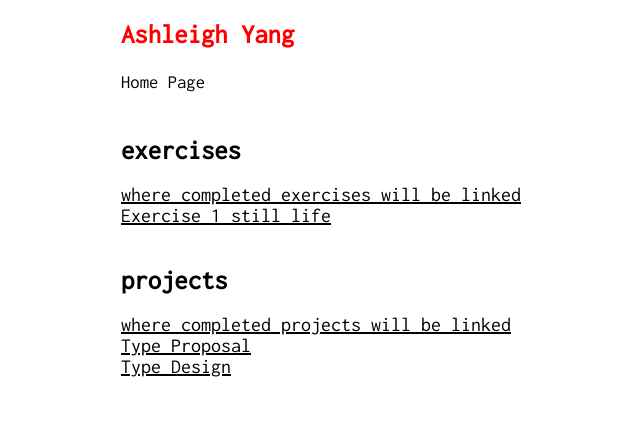
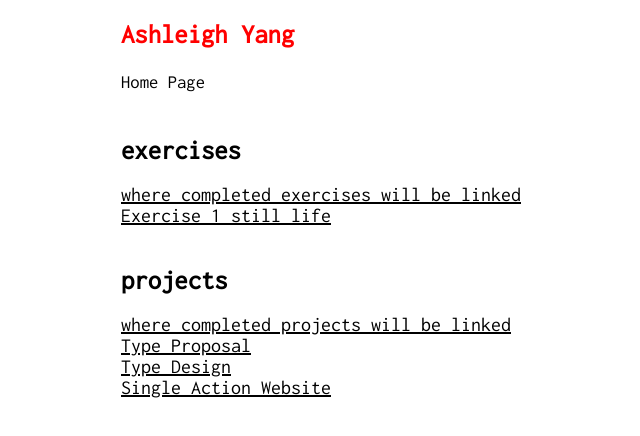
Before and after one commit to Ashleighyang/Interactive2, a plain HTML site: page index.html in a window 1280 px wide. Shown: the whole page, without its empty margins (269-909 px from the left). Drawn offline with Linux system fonts and the light colour scheme.

Commit message:
single action

```diff
--- a/index.html
+++ b/index.html
@@ -35,6 +35,7 @@
                 <li><a href="https://www.google.com" class="works">where completed projects will be linked</a></li>
                 <li><a href="Proposal.html" class="works">Type Proposal</a></li>
                 <li><a href="Type Design.html" class="works">Type Design</a></li>
+                <li><a href="https://literate-lotus.glitch.me/" class="works">Single Action Website</a></li>
             </ul>
 
         </div>
```
